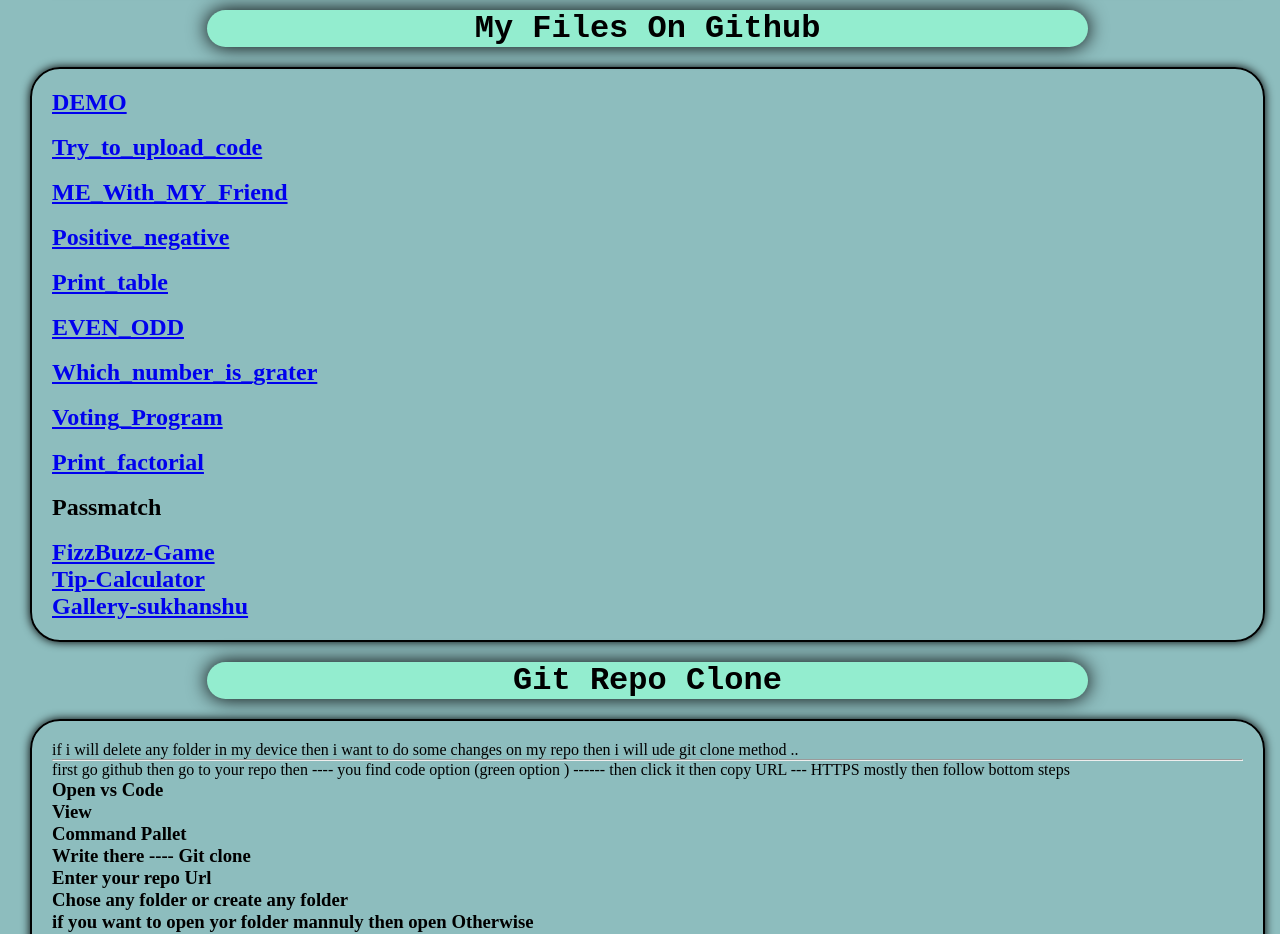
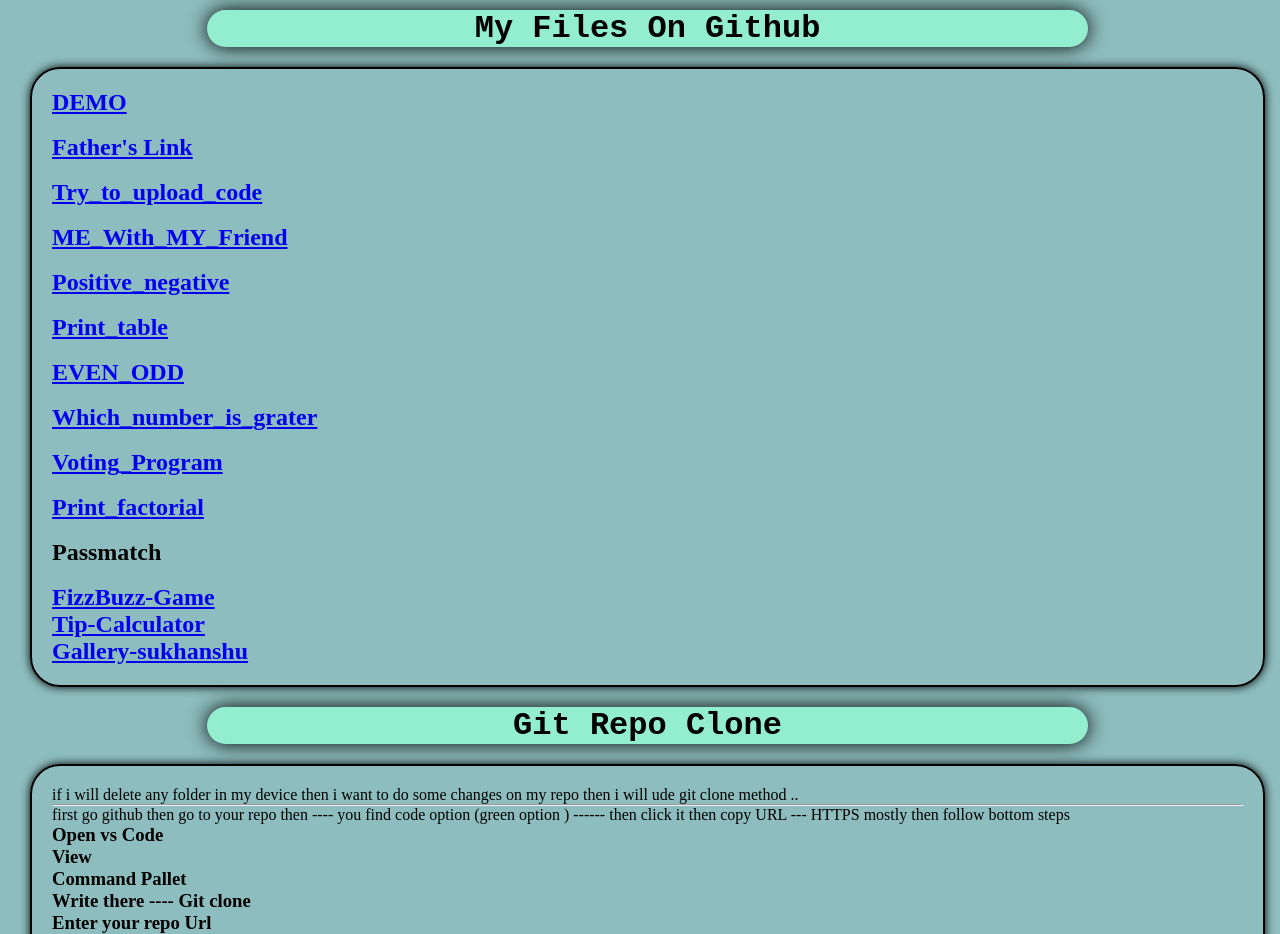
Before and after one commit to Divyanshu-t/ALL_LINKS, a plain HTML site: page index.html in a window 1280 px wide. Shown: the part 1900-2834 px from the top of the page. Drawn offline with Linux system fonts and the light colour scheme.

Commit message:
add fathers link

```diff
--- a/index.html
+++ b/index.html
@@ -88,6 +88,7 @@
     <h1>My Files On Github</h1>
     <div class="fifth">
         <h2><a href="https://divyanshu-t.github.io/divyanshu-demo/" target="_blank"> DEMO  </a></h2><br>
+        <h2><a href="https://github.com/Divyanshu-t/father-link" target="_blank"> Father's Link  </a></h2><br>
         <h2><a href="https://divyanshu-t.github.io/Try_to_upload_code/" target="_blank">  Try_to_upload_code </a></h2><br>
         <h2><a href="https://divyanshu-t.github.io/ME_With_MY_Friend/" target="_blank"> ME_With_MY_Friend  </a></h2><br>
         <h2><a href="https://divyanshu-t.github.io/EVEN-ODD/" target="_blank"> Positive_negative  </a></h2><br>
```
